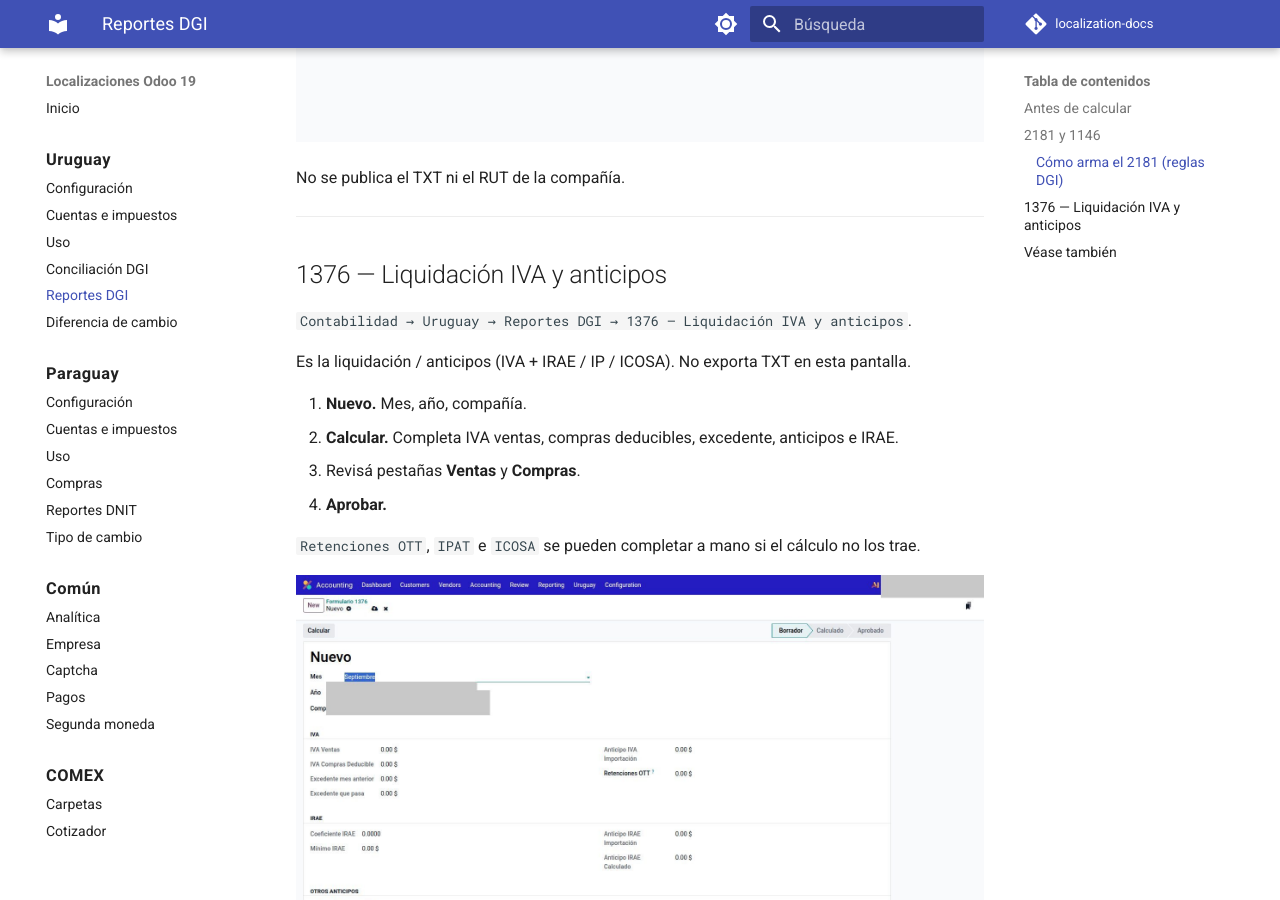
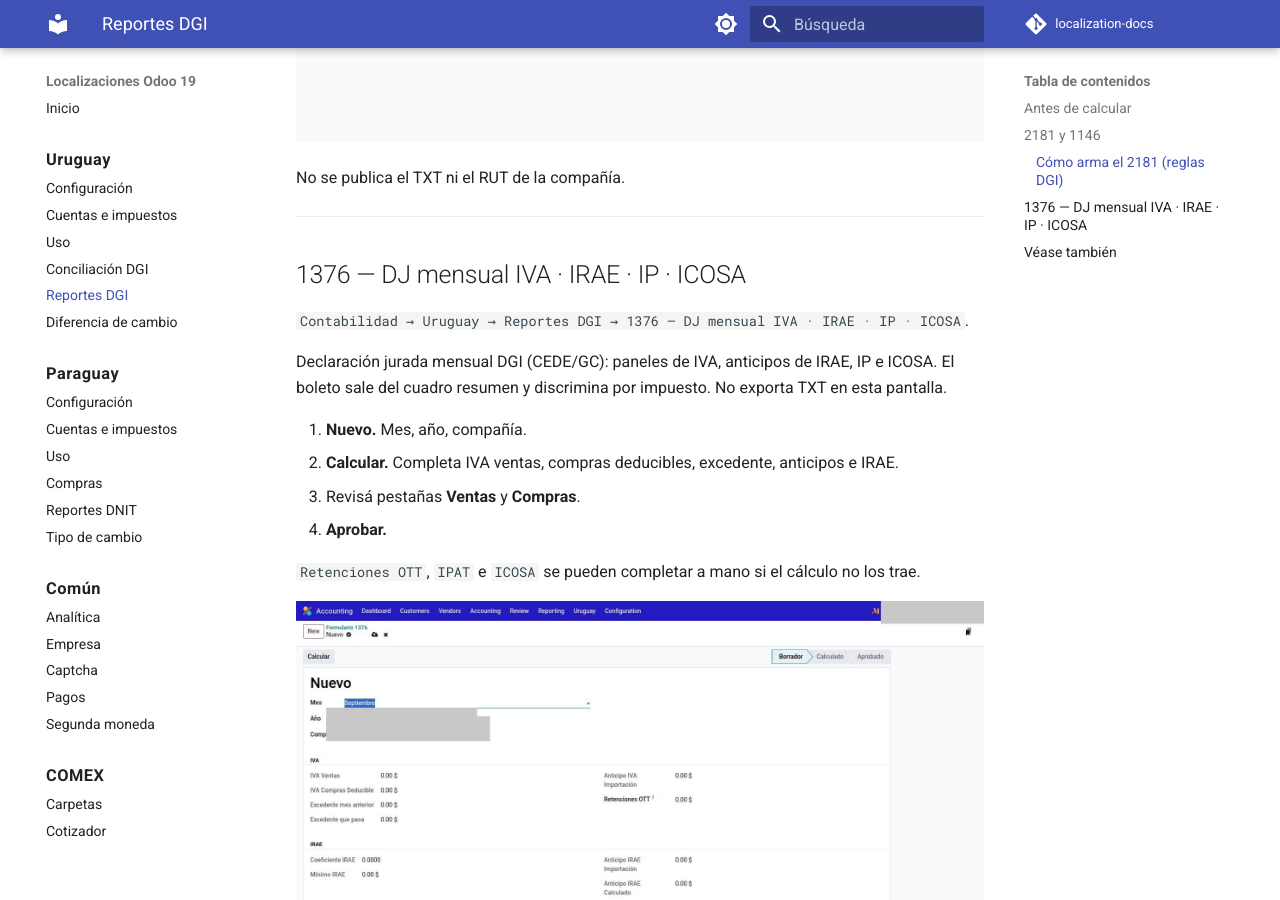
Before and after one commit to Pabloolano/localization-docs, an MkDocs documentation site: the page built from docs/uruguay/reportes.md, in a window 1280 px wide and 900 px high, scrolled down 3334 px. Built offline with MkDocs 1.6.1 and Material for MkDocs 9.7.7, drawn with Linux system fonts in a browser that asks for light colours; comment, search, counter and statistics services are not loaded.

Commit message:
docs(uy): 1376 — DJ mensual IVA · IRAE · IP · ICOSA
Co-authored-by: Cursor <cursoragent@cursor.com>

```diff
--- a/docs/uruguay/reportes.md
+++ b/docs/uruguay/reportes.md
@@ -76,11 +76,11 @@ No se publica el TXT ni el RUT de la compañía.
 
 ---
 
-## 1376 — Liquidación IVA y anticipos
+## 1376 — DJ mensual IVA · IRAE · IP · ICOSA
 
-`Contabilidad → Uruguay → Reportes DGI → 1376 — Liquidación IVA y anticipos`.
+`Contabilidad → Uruguay → Reportes DGI → 1376 — DJ mensual IVA · IRAE · IP · ICOSA`.
 
-Es la liquidación / anticipos (IVA + IRAE / IP / ICOSA). No exporta TXT en esta pantalla.
+Declaración jurada mensual DGI (CEDE/GC): paneles de IVA, anticipos de IRAE, IP e ICOSA. El boleto sale del cuadro resumen y discrimina por impuesto. No exporta TXT en esta pantalla.
 
 1. **Nuevo.** Mes, año, compañía.
 2. **Calcular.** Completa IVA ventas, compras deducibles, excedente, anticipos e IRAE.
```
